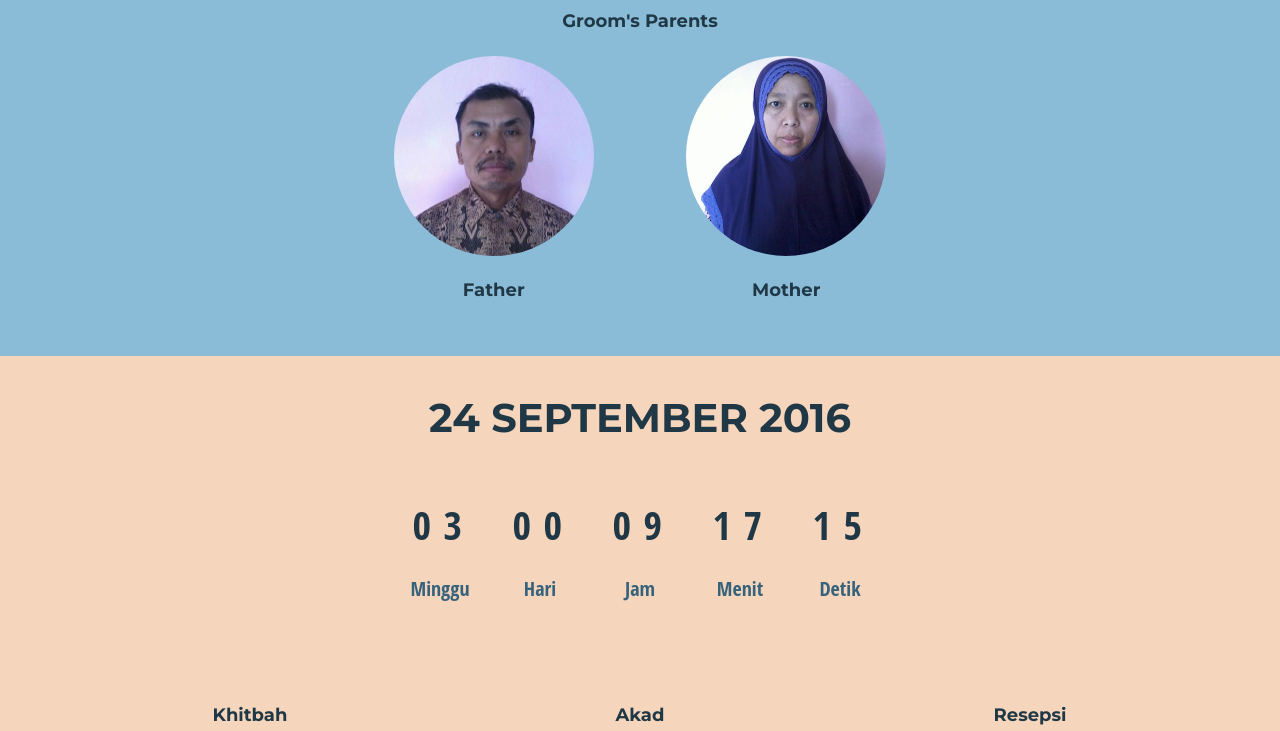
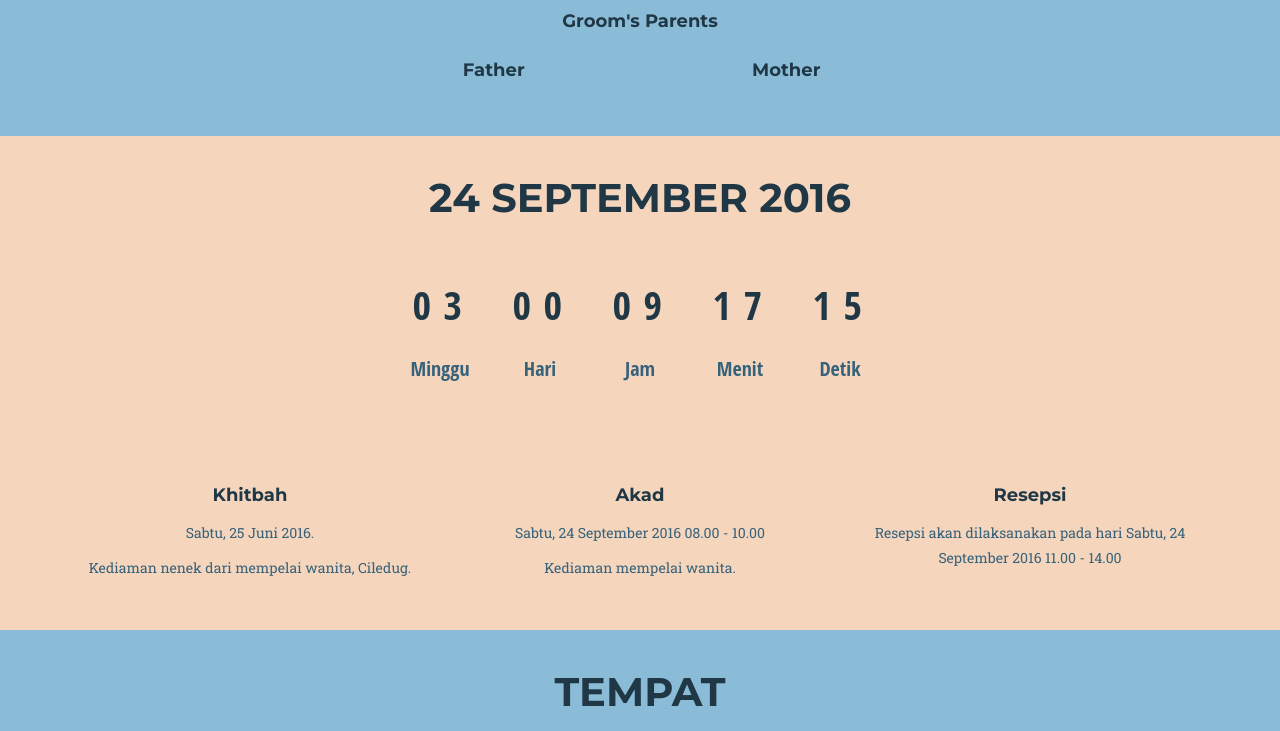
Before and after one commit to kumangxxx/undangan, a website: page index.html in a window 1280 px wide. Shown: the part 1818-2549 px from the top of the page. Drawn offline with nearby package versions, Linux system fonts and the light colour scheme; some packages are replaced by stand-ins of ours; a web font is replaced by a local one.

Commit message:
ngilangin animasi

```diff
--- a/index.html
+++ b/index.html
@@ -36,7 +36,7 @@
     <link rel="stylesheet" href="css/animate.css">
     <script src="bower_components/wow/dist/wow.min.js"></script>
     <script>
-    new WOW().init();
+    // new WOW().init();
     </script>
 
     <!-- HTML5 Shim and Respond.js IE8 support of HTML5 elements and media queries -->
@@ -130,11 +130,11 @@
                     <div class="col-sm-3">
                     </div>
                     <div class="wow fadeInLeft col-sm-3">
-                      <img src="img/groom-father.jpeg" class="ava-parent" />
+                      <!-- <img src="img/groom-father.jpeg" class="ava-parent" /> -->
                       <h4 class="service-heading">Father</h4>
                     </div>
                     <div class="wow fadeInRight col-sm-3">
-                      <img src="img/groom-mom.jpeg" class="ava-parent" />
+                      <!-- <img src="img/groom-mom.jpeg" class="ava-parent" /> -->
                       <h4 class="service-heading">Mother</h4>
                     </div>
                   </div>
```
